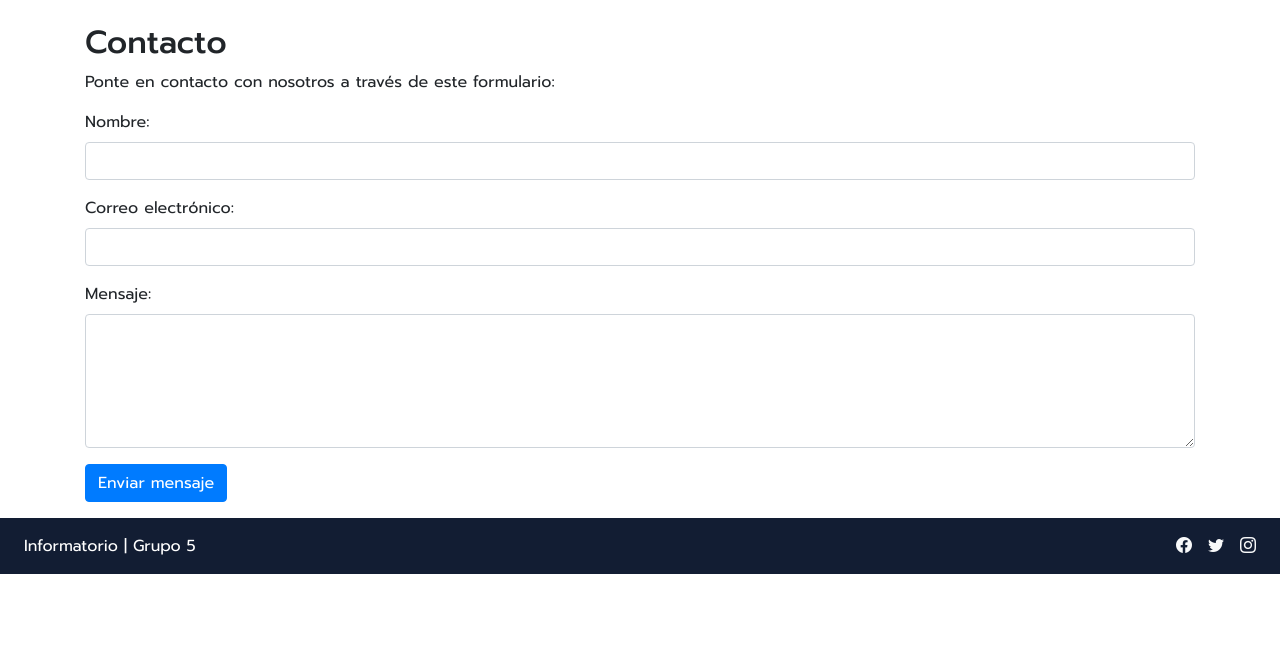
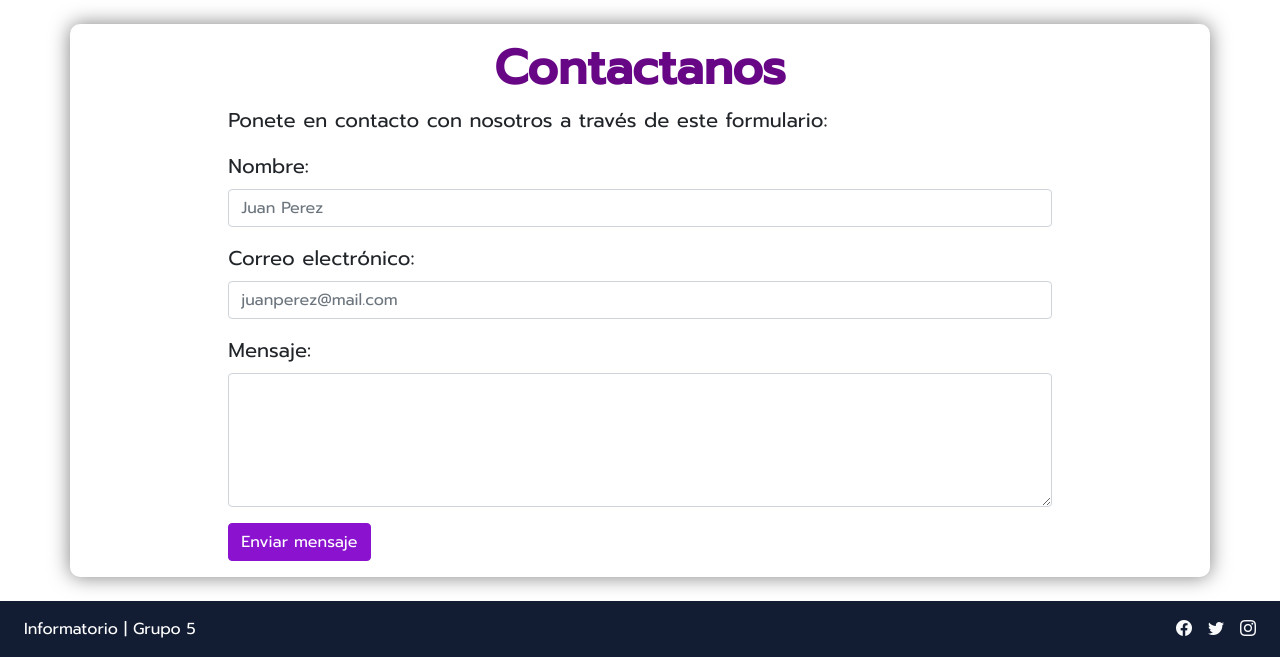
Before and after one commit to NNicolasD/g5-blog, a Django app: page /contact/ in a window 1280 px wide. Shown: the part 139-800 px from the top of the page. Run offline with Django 4.2, Linux system fonts and the light colour scheme; some libraries are stand-ins or nearby versions; grey boxes are pictures that could not be loaded.

Commit message:
Añadido estilo a template contact

```diff
--- a/src/static/css/style.css
+++ b/src/static/css/style.css
@@ -117,8 +117,8 @@ footer {
 /* Acerca de */
 
 .about {
-    background: #FFFFFF;
-    padding: 1rem;
+    background: #ffffff;
+    padding: 2.5rem;
     filter: drop-shadow(0px 0px 10px rgba(0, 0, 0, 0.5));
     border-radius: 10px;
 }
@@ -129,3 +129,18 @@ footer {
     background-color: #8b13cf;
     color: white;
   }
+
+/*Contacto*/
+
+.contact {
+    background: #FFFFFF;
+    padding: 1rem;
+    filter: drop-shadow(0px 0px 10px rgba(0, 0, 0, 0.5));
+    border-radius: 10px;
+}
+
+.btn {
+    background-color: #8b13cf !important;
+    color: white !important;
+    border-color: #8b13cf !important;
+}
--- a/src/templates/blog/contact.html
+++ b/src/templates/blog/contact.html
@@ -1,24 +1,26 @@
 {% extends 'base.html' %}
 {% block title %}Contacto{% endblock %}
 {% block content %}
-  <div class="container mt-4">
-    <h2>Contacto</h2>
-    <p>Ponte en contacto con nosotros a través de este formulario:</p>
-    <form method="post" action="{% url 'blog:contact' %}">
+  <div class="container contact my-4">
+    <div class="row justify-content-center">
+      <div class="col-lg-9">
+      <h2 class="text-center display-5 fw-bold" style="color: rgb(104, 7, 134)">Contactanos</h2>
+      <p class="fs-5">Ponete en contacto con nosotros a través de este formulario:</p>
+      <form method="post" action="{% url 'blog:contact' %}">
       {% csrf_token %}
-      <div class="form-group">
-        <label for="name">Nombre:</label>
-        <input type="text" name="name" id="name" class="form-control" required>
+        <div class="form-group">
+          <label class="fs-5" for="name">Nombre:</label>
+          <input type="text" name="name" id="name" class="form-control" placeholder="Juan Perez" required>
       </div>
       <div class="form-group">
-        <label for="email">Correo electrónico:</label>
-        <input type="email" name="email" id="email" class="form-control" required>
+        <label class="fs-5" for="email">Correo electrónico:</label>
+        <input type="email" name="email" id="email" class="form-control" placeholder="juanperez@mail.com" required>
       </div>
       <div class="form-group">
-        <label for="message">Mensaje:</label>
+        <label class="fs-5" for="message">Mensaje:</label>
         <textarea name="message" id="message" rows="5" class="form-control" required></textarea>
       </div>
-      <button type="submit" class="btn btn-primary">Enviar mensaje</button>
+      <button type="submit" class="btn">Enviar mensaje</button>
     </form>
 
     {% if messages %}
@@ -28,5 +30,7 @@
         {% endfor %}
       </ul>
     {% endif %}
+      </div>
+    </div>
   </div>
 {% endblock %}
```
